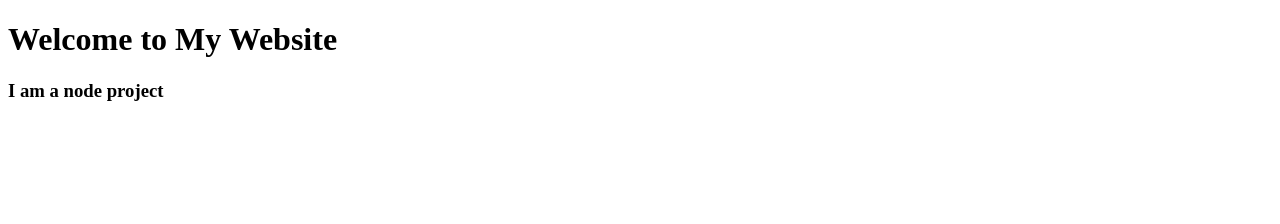
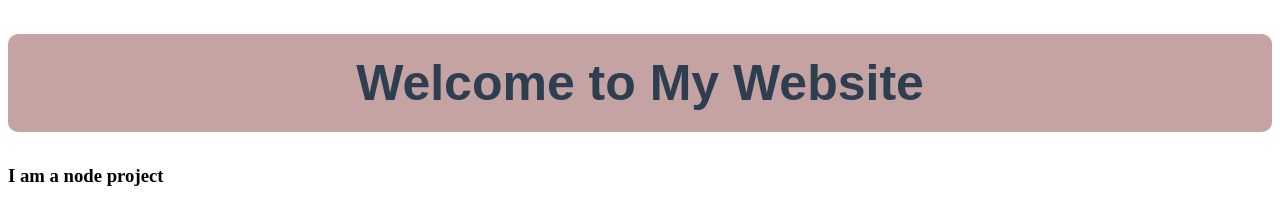
Before and after one commit to anwah304/TestGithub, a website: page public/index.html in a window 1280 px wide. Drawn offline with Linux system fonts and the light colour scheme.

Commit message:
Add style to heading

```diff
--- a/public/index.html
+++ b/public/index.html
@@ -5,7 +5,17 @@
     <meta charset="UTF-8">
     <meta name="viewport" content="width=device-width, initial-scale=1.0">
     <title>Learn git</title>
-
+    <style>
+      h1 {
+            color: #2c3e50;
+            font-size: 50px;
+            text-align: center;
+            font-family: Arial, sans-serif;
+            background-color: #c5a3a3;
+            padding: 20px;
+            border-radius: 10px;
+        }
+    </style>
 </head>
 
 <body>
```
